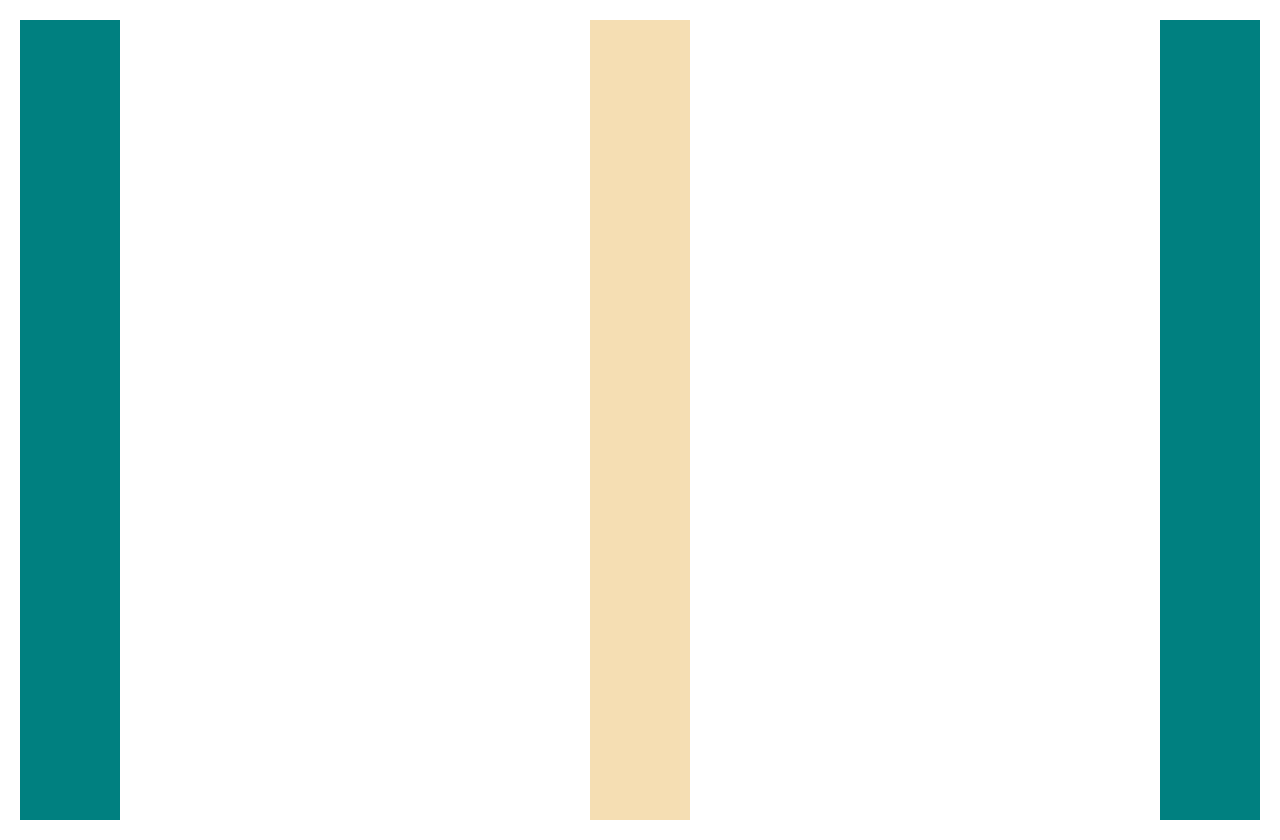
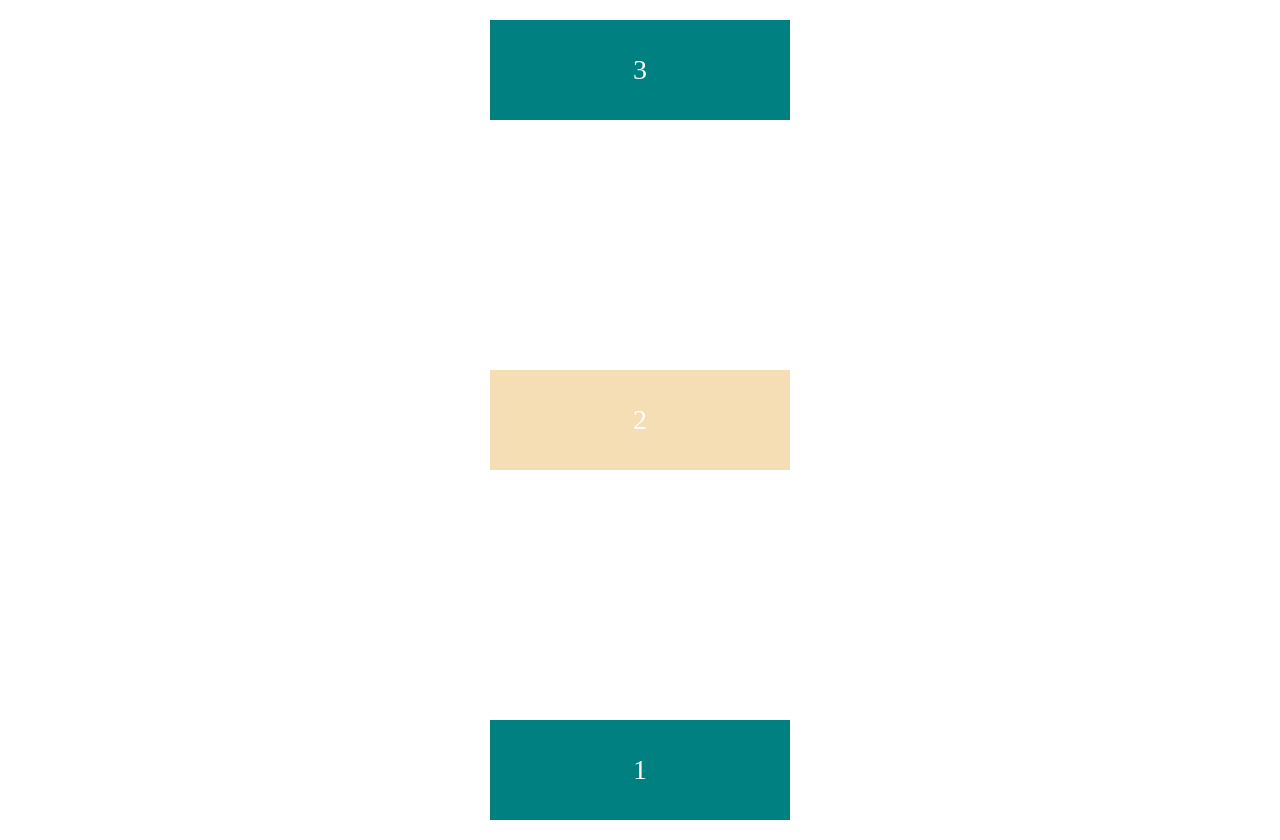
Before and after one commit to jh2416/kokoaclone, a plain HTML site: page flexbox.html in a window 1280 px wide. Drawn offline with Linux system fonts and the light colour scheme.

Commit message:
Update flexbox.html
flex direction, changing axis

```diff
--- a/flexbox.html
+++ b/flexbox.html
@@ -10,14 +10,21 @@
         margin: 20px;
         display: flex;
         justify-content: space-between; /* main-axis */
-        align-items: stretch; /* cross-axis */
+        flex-direction: column-reverse; /*main-axis 변경, default:row*/
+        align-items: center; /* cross-axis */
+        flex-wrap: wrap-reverse;
       }
       #second {
         background-color: wheat;
       }
       div {
-        width: 100px;
-        /* height: 100px; */
+        display: flex;
+        justify-content: center;
+        align-items: center;
+        width: 300px;
+        height: 100px;
+        font-size: 28px;
+        color: white;
         background-color: teal;
       }
     </style>
@@ -25,8 +32,8 @@
   <!-- 부모 엘리먼트 -->
   <body>
     <!-- 자식 엘리먼트 -->
-    <div></div>
-    <div id="second"></div>
-    <div></div>
+    <div>1</div>
+    <div id="second">2</div>
+    <div>3</div>
   </body>
 </html>
```
